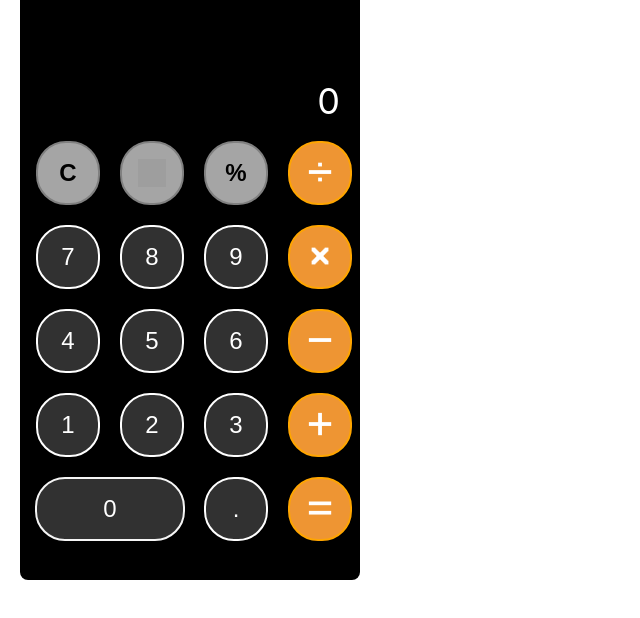
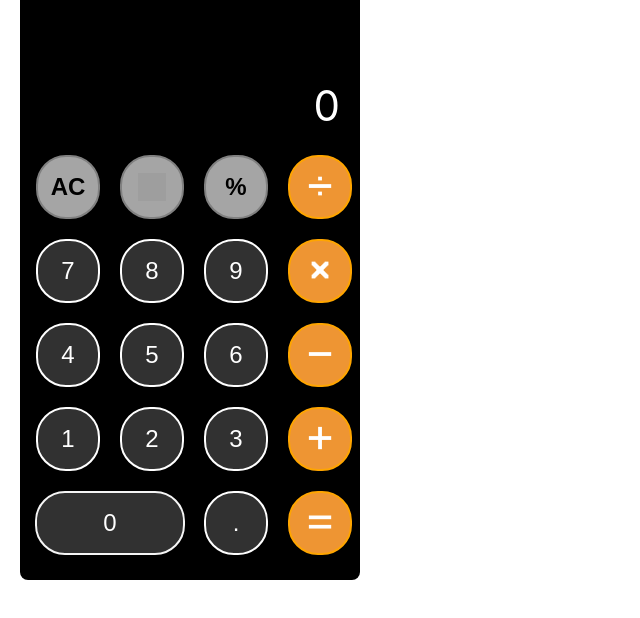
Before and after one commit to RamanSB/iPhoneCalculator, a React (Create React App) app: page / in a window 1280 px wide. Shown: the top 618 px of the page, without its empty margins (0-640 px from the left). Built offline with nearby package versions, Linux system fonts and the light colour scheme; grey boxes are pictures that could not be loaded.

Commit message:
Basic calculator functionality complete

```diff
--- a/src/App.css
+++ b/src/App.css
@@ -21,7 +21,7 @@
 
 .display > p {
   color: white;
-  font-size: 36px;
+  font-size: 42px;
   position: relative;
   top: 36px;
   white-space: nowrap;
--- a/src/App.js
+++ b/src/App.js
@@ -1,18 +1,56 @@
 import React from 'react';
 import './App.css';
+import {evaluate} from 'mathjs';
 import OperandButton from './Keypad.js';
-import {Operands, NumberButton, SpecialButton, Keypad} from './Keypad.js';
+import {Operands, Keypad, SpecialFunctions} from './Keypad.js';
 
 const reducer = (state, action) => {
-  console.log(`[App.js] reducer: ${state} ${action}`);
+  console.log(`Action Object: ${JSON.stringify(action)}`);
+  const {type, value} = action;
+  console.log(`Type: ${type}, Value: ${value}`);
+  let operatorSymbol = null;
+  if(type==='operator'){
+    switch(value){
+      case Operands.SUBTRACT:
+        operatorSymbol = '-';
+        break;
+      case Operands.MULTIPLY:
+        operatorSymbol = '*'
+        break;
+      case Operands.DIVIDE:
+        operatorSymbol = '/';
+        break;
+      case Operands.ADD:
+        operatorSymbol = '+';
+        break;
+      case Operands.EQUAL:
+        return `${evaluate(state)}`;
+      default:
+        throw new Error(`Unsupported operation: ${value}`);
+    }
+  }
+
+  if(state==='0' && type==='number' || (state==='0' && type==='operator' && value===Operands.SUBTRACT)){
+    return type==='operator' ? operatorSymbol : value;
+  } else if(type==='number'){
+      return state.concat(value);
+  } else if(type==='operator'){
+      return state.concat(operatorSymbol);
+  } else if(type==='special'){
+      switch(value){
+        case SpecialFunctions.PERCENTAGE:
+          return `${evaluate(`${state}/100`)}`;
+        case SpecialFunctions.CANCEL:
+          return '0';
+        case SpecialFunctions.PLUSORMINUS:
+          return '-';
+    }
+  }
 }
 
 
-
-
-
 function App() {
-  const [state, dispatch] = React.useReducer(reducer, 0);
+  const [state, dispatch] = React.useReducer(reducer, '0');
 
   return (
     <CalculatorBase>
@@ -32,8 +70,6 @@ const CalculatorBase = ({children}) => {
 }
 
 function Display({value}){
-    const [display, setDisplay] = React.useState('Welcome');
-
     return (
       <div className="display">
         <p>{value}</p>
--- a/src/Keypad.js
+++ b/src/Keypad.js
@@ -21,10 +21,17 @@ const numbers = [0, 1, 2, 3, 4, 5, 6, 7, 8, 9];
 Object.freeze(SpecialFunctions);
 Object.freeze(Operands);
 
-const OperandButton = ({operandType}) => {
-  console.log(`[OperandButton] OperandType: ${operandType}`);
+const OperandButton = ({operandType, displayValue, dispatch}) => {
   return (
-    <button className="operand-button" onClick={()=>{console.log(`[OperandButton] clicked ${operandType}`);}}>
+    <button className="operand-button" onClick={()=>{
+      console.log(`[OperandButton] clicked ${operandType}`);
+      console.log(`Calling dispatch function with action: ${operandType}`);
+      let actionObject = {
+        type: 'operator',
+        value: operandType
+      };
+      dispatch(actionObject);
+    }}>
       <img className="operand-image" src={`icons8-${operandType}-30px-white.png`}/>
     </button>
   );
@@ -33,11 +40,18 @@ const OperandButton = ({operandType}) => {
 /*
   0,1,2,3,4,5,6,7,8,9,.
 */
-const NumberButton = ({children}) => {
-  console.log(`[NumberButtons] children: ${children}`);
+const NumberButton = ({children, displayValue, dispatch}) => {
   let className = (children == 0 ? 'number-button-zero' : 'number-button');
   return (
-    <button className={className} onClick={()=>{console.log(`[NumberButton] clicked ${children}`);}}>
+    <button className={className} onClick={()=>{
+      console.log(`[NumberButton] clicked ${children}`);
+      console.log(`About to call dispatch function ${dispatch} with action: ${children}`);
+      let actionObject = {
+        type: 'number',
+        value: `${children}`
+      };
+      dispatch(actionObject);
+    }}>
       {children}
     </button>
   )
@@ -46,37 +60,44 @@ const NumberButton = ({children}) => {
 /*
   cancel, plus-minus, percentage
 */
-const SpecialButton = ({specialType, children}) => {
-  console.log(`[SpecialButton] Children: ${specialType}`);
+const SpecialButton = ({specialType, children, displayValue, dispatch}) => {
   return (
-    <button className="special-button" onClick={()=>{console.log(`[SpecialButton] clicked ${specialType}`);}}>
+    <button className="special-button" onClick={()=>{
+      console.log(`[SpecialButton] clicked ${specialType}`);
+      let actionObject = {
+        type: 'special',
+        value: specialType
+      };
+      dispatch(actionObject);
+    }}>
       {children ? children : <img className="special-image" src={`icons8-plus-minus-30px.png`}/>}
     </button>
   );
 }
 
 function Keypad({value, dispatch}){
+  const [cancelText, setCancelText] = React.useState('AC');
   return (
     <div id="keypad">
-      <SpecialButton specialType={SpecialFunctions.CANCEL}>C</SpecialButton>
-      <SpecialButton specialType={SpecialFunctions.PLUSORMINUS}/>
-      <SpecialButton specialType={SpecialFunctions.PERCENTAGE}>%</SpecialButton>
-      <OperandButton operandType={Operands.DIVIDE}/>
-      <NumberButton>7</NumberButton>
-      <NumberButton>8</NumberButton>
-      <NumberButton>9</NumberButton>
-      <OperandButton operandType={Operands.MULTIPLY}/>
-      <NumberButton>4</NumberButton>
-      <NumberButton>5</NumberButton>
-      <NumberButton>6</NumberButton>
-      <OperandButton operandType={Operands.SUBTRACT}/>
-      <NumberButton>1</NumberButton>
-      <NumberButton>2</NumberButton>
-      <NumberButton>3</NumberButton>
-      <OperandButton operandType={Operands.ADD}/>
-      <NumberButton>0</NumberButton>
-      <NumberButton>.</NumberButton>
-      <OperandButton operandType={Operands.EQUAL}/>
+      <SpecialButton dispatch={dispatch} displayValue={value} specialType={SpecialFunctions.CANCEL}>{cancelText}</SpecialButton>
+      <SpecialButton dispatch={dispatch} displayValue={value} specialType={SpecialFunctions.PLUSORMINUS}/>
+      <SpecialButton dispatch={dispatch} displayValue={value} specialType={SpecialFunctions.PERCENTAGE}>%</SpecialButton>
+      <OperandButton dispatch={dispatch} displayValue={value} operandType={Operands.DIVIDE}/>
+      <NumberButton dispatch={dispatch} displayValue={value}>7</NumberButton>
+      <NumberButton dispatch={dispatch} displayValue={value}>8</NumberButton>
+      <NumberButton dispatch={dispatch} displayValue={value}>9</NumberButton>
+      <OperandButton dispatch={dispatch} displayValue={value} operandType={Operands.MULTIPLY}/>
+      <NumberButton dispatch={dispatch} displayValue={value}>4</NumberButton>
+      <NumberButton dispatch={dispatch} displayValue={value}>5</NumberButton>
+      <NumberButton dispatch={dispatch} displayValue={value}>6</NumberButton>
+      <OperandButton dispatch={dispatch} displayValue={value} operandType={Operands.SUBTRACT}/>
+      <NumberButton dispatch={dispatch} displayValue={value}>1</NumberButton>
+      <NumberButton dispatch={dispatch} displayValue={value}>2</NumberButton>
+      <NumberButton dispatch={dispatch} displayValue={value}>3</NumberButton>
+      <OperandButton dispatch={dispatch} displayValue={value} operandType={Operands.ADD}/>
+      <NumberButton dispatch={dispatch} displayValue={value}>0</NumberButton>
+      <NumberButton dispatch={dispatch} displayValue={value}>.</NumberButton>
+      <OperandButton dispatch={dispatch} displayValue={value} operandType={Operands.EQUAL}/>
     </div>
   )
 }
@@ -84,4 +105,4 @@ function Keypad({value, dispatch}){
 
 
 export default OperandButton;
-export {Operands, NumberButton, numbers, SpecialButton, Keypad};
+export {Operands, NumberButton, numbers, SpecialButton, Keypad, SpecialFunctions};
```
Also changed, not shown: public/ios-calculator-1-image.png (deleted), 1 other file (tests, documents, lock files or other folders).
